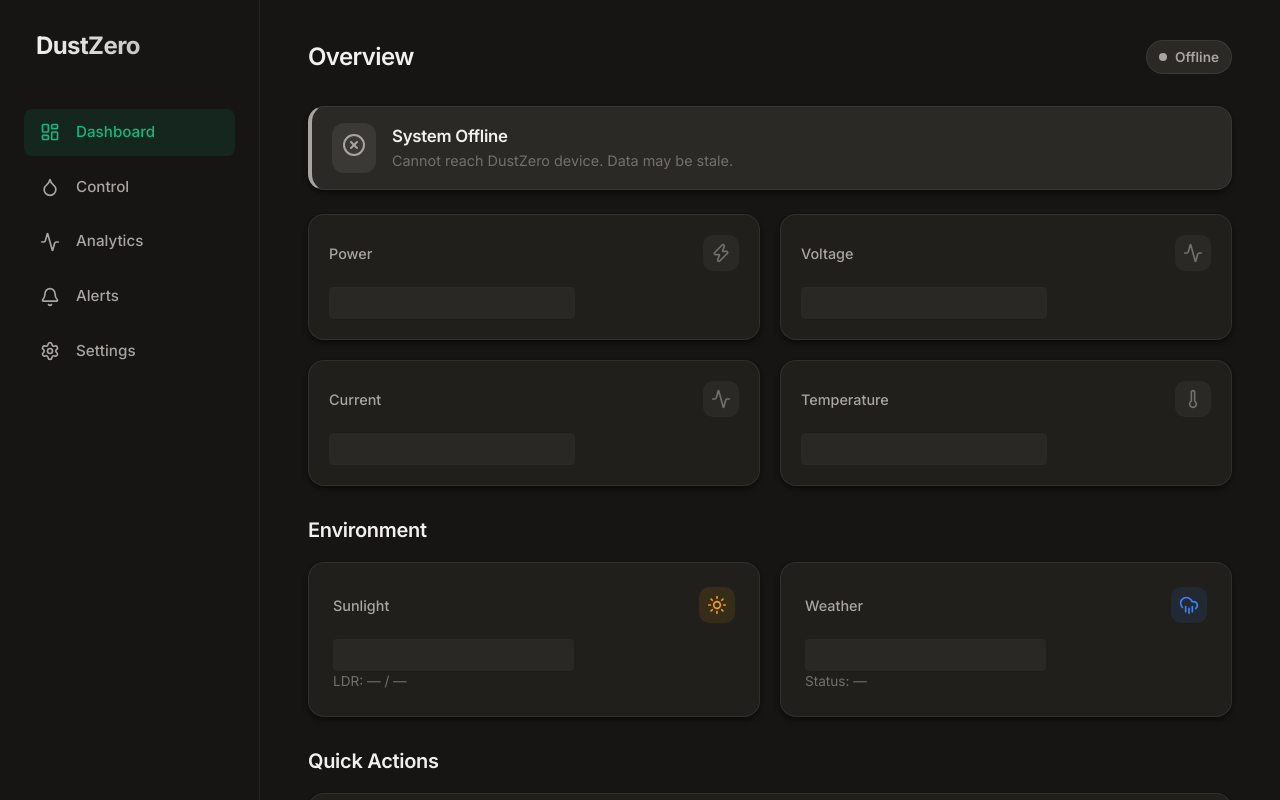
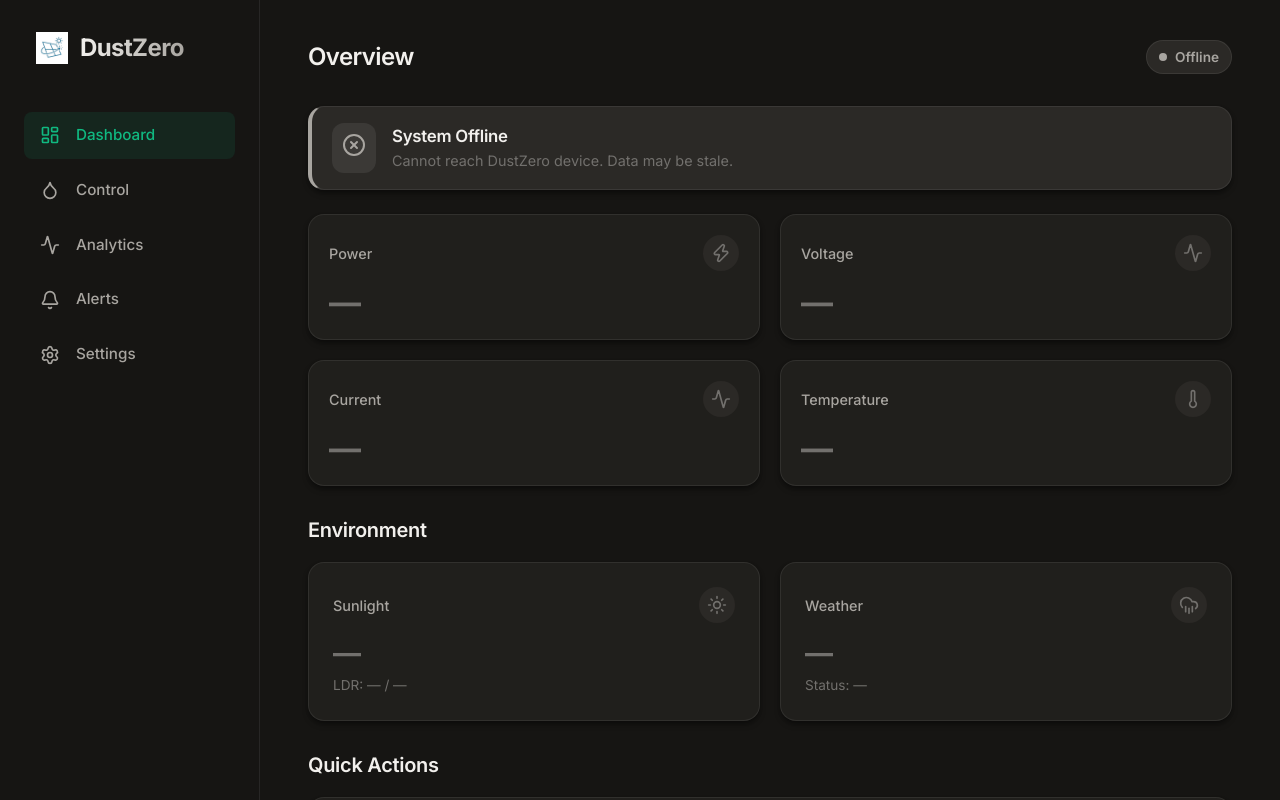
Before and after one commit to MTahaNadeem/DustZero-Web-App, a React (Vite) app: page / in a window 1280 px wide. Shown: the top 800 px of the page. Built offline with nearby package versions, Linux system fonts and the light colour scheme; no server answers; the database is empty.

Commit message:
Round 2 Polish: DustZero Web Dashboard

```diff
--- a/index.html
+++ b/index.html
@@ -3,9 +3,14 @@
 
 <head>
   <meta charset="UTF-8" />
-  <link rel="icon" type="image/svg+xml" href="/favicon.svg" />
+  <link rel="icon" type="image/png" href="/favicon.png" />
   <meta name="viewport" content="width=device-width, initial-scale=1.0" />
-  <title>temp_vite</title>
+  <title>DustZero — Smart Solar Panel Cleaning System</title>
+
+  <meta property="og:title" content="DustZero — Smart Solar Panel Cleaning System" />
+  <meta property="og:description" content="Dashboard for the Smart Automatic Solar Panel Cleaning System." />
+  <meta property="og:image" content="/og-image.png" />
+  <meta property="og:type" content="website" />
 </head>
 
 <body>
--- a/src/App.css
+++ b/src/App.css
@@ -83,9 +83,16 @@
   }
 
   .logo-container {
-    display: block;
+    display: flex;
+    align-items: center;
     margin-bottom: 48px;
     padding: 0 12px;
+  }
+
+  .logo-icon {
+    width: 32px;
+    height: 32px;
+    margin-right: 12px;
   }
 
   .logo-container h1 {
@@ -95,6 +102,7 @@
     background: linear-gradient(90deg, var(--text-primary), var(--text-secondary));
     -webkit-background-clip: text;
     -webkit-text-fill-color: transparent;
+    margin: 0;
   }
 
   .nav-links {
@@ -109,7 +117,6 @@
     font-size: 0.95rem;
     gap: 16px;
   }
-
   .nav-item:hover {
     background-color: var(--bg-elevated);
     color: var(--text-primary);
--- a/src/App.tsx
+++ b/src/App.tsx
@@ -18,6 +18,7 @@
   return (
     <nav className="sidebar">
       <div className="logo-container">
+        <img src="/favicon.png" alt="DustZero Logo" className="logo-icon" />
         <h1>DustZero</h1>
       </div>
       <div className="nav-links">
--- a/src/components/MetricCard.tsx
+++ b/src/components/MetricCard.tsx
@@ -42,7 +42,7 @@
           justifyContent: 'center',
           width: '36px',
           height: '36px',
-          borderRadius: '10px',
+          borderRadius: '50%',
           ...getBadgeStyle()
         }}>
           {icon}
@@ -51,13 +51,9 @@
 
       <div style={{ display: 'flex', alignItems: 'baseline', gap: '6px', marginTop: 'auto' }}>
         {isOffline ? (
-          <div style={{
-            height: '32px',
-            width: '60%',
-            backgroundColor: 'var(--border-subtle)',
-            borderRadius: '4px',
-            opacity: 0.5
-          }} />
+          <span style={{ fontSize: '2rem', fontWeight: 700, color: 'var(--text-muted)', lineHeight: 1 }}>
+            —
+          </span>
         ) : (
           <>
             <span style={{ fontSize: '2rem', fontWeight: 700, color: 'var(--text-primary)', lineHeight: 1 }}>
--- a/src/index.css
+++ b/src/index.css
@@ -128,7 +128,10 @@
 .gap-4 { gap: 1rem; }
 .gap-6 { gap: 1.5rem; }
 .grid { display: grid; }
-.grid-cols-2 { grid-template-columns: repeat(2, minmax(0, 1fr)); }
+.grid-cols-2 { grid-template-columns: minmax(0, 1fr); }
+@media (min-width: 768px) {
+  .grid-cols-2 { grid-template-columns: repeat(2, minmax(0, 1fr)); }
+}
 .mt-2 { margin-top: 0.5rem; }
 .mt-4 { margin-top: 1rem; }
 .mb-2 { margin-bottom: 0.5rem; }
@@ -192,6 +195,20 @@
   background-color: var(--bg-elevated);
 }
 
+.btn-ghost {
+  background-color: transparent;
+  color: var(--text-secondary);
+  border: 1px solid transparent;
+}
+.btn-ghost:hover:not(:disabled) {
+  background-color: var(--bg-elevated);
+  color: var(--text-primary);
+}
+.btn-ghost.active {
+  background-color: var(--bg-elevated);
+  color: var(--text-primary);
+}
+
 /* Layout */
 .app-container {
   display: flex;
@@ -201,7 +218,7 @@
 
 .main-content {
   flex: 1;
-  padding: 24px 20px;
+  padding: 24px 20px 80px 20px;
   overflow-y: auto;
   max-width: 1200px;
   margin: 0 auto;
--- a/src/pages/Alerts.tsx
+++ b/src/pages/Alerts.tsx
@@ -39,7 +39,7 @@
       {alerts.length === 0 ? (
         <div className="card" style={{ textAlign: 'center', padding: '60px 20px', color: 'var(--text-muted)' }}>
           <CheckCircle2 size={48} style={{ margin: '0 auto', marginBottom: '16px', opacity: 0.5 }} />
-          <p style={{ margin: 0, fontSize: '1.1rem' }}>No alerts recorded in this session.</p>
+          <p style={{ margin: 0, fontSize: '1.1rem' }}>No active alerts.</p>
         </div>
       ) : (
         <div style={{ display: 'flex', flexDirection: 'column', gap: '16px' }}>
--- a/src/pages/CleaningControl.tsx
+++ b/src/pages/CleaningControl.tsx
@@ -1,5 +1,6 @@
 import { useDustZero } from '../contexts/DustZeroContext';
-import { Power, Octagon } from 'lucide-react';
+import { Power, Octagon, CheckCircle2 } from 'lucide-react';
+import { formatDistanceToNow } from 'date-fns';
 
 const CleaningControl = () => {
   const { device, isOnline, sendCommand, isLoadingCommand } = useDustZero();
@@ -82,9 +83,32 @@
             <span style={{ fontSize: '1.25rem', fontWeight: 700, color: !isOnline ? 'var(--text-muted)' : 'var(--text-primary)', textAlign: 'center', padding: '0 10px', marginTop: '8px' }}>
               {!isOnline ? '—' : getPhaseName(device?.cleaning_state)}
             </span>
-            <span style={{ fontSize: '2rem', fontWeight: 700, color: 'var(--accent-green)', marginTop: '12px', lineHeight: 1 }}>
-              {!isOnline ? '—' : `${progress}%`}
-            </span>
+
+            {(!isOnline || isStopped) ? (
+              <div style={{ marginTop: '16px', color: isOnline ? 'var(--accent-green)' : 'var(--text-muted)' }}>
+                <CheckCircle2 size={32} />
+              </div>
+            ) : (
+              <span style={{ fontSize: '2rem', fontWeight: 700, color: 'var(--accent-green)', marginTop: '12px', lineHeight: 1 }}>
+                {progress}%
+              </span>
+            )}
+          </div>
+        </div>
+
+        <div style={{ display: 'flex', justifyContent: 'center', gap: '32px', marginTop: '40px', width: '100%' }}>
+          <div style={{ textAlign: 'center' }}>
+            <div className="text-secondary" style={{ fontSize: '0.85rem', marginBottom: '4px' }}>Cycles Today</div>
+            <div style={{ fontSize: '1.25rem', fontWeight: 600, color: 'var(--text-primary)' }}>
+              {isOnline ? (device?.cycles_today ?? 0) : '—'}
+            </div>
+          </div>
+          <div style={{ width: '1px', backgroundColor: 'var(--border-subtle)' }}></div>
+          <div style={{ textAlign: 'center' }}>
+            <div className="text-secondary" style={{ fontSize: '0.85rem', marginBottom: '4px' }}>Last Active</div>
+            <div style={{ fontSize: '1.1rem', fontWeight: 600, color: 'var(--text-primary)' }}>
+              {isOnline && device?.last_clean_time ? formatDistanceToNow(new Date(device.last_clean_time), { addSuffix: true }) : '—'}
+            </div>
           </div>
         </div>
       </div>
--- a/src/pages/Dashboard.tsx
+++ b/src/pages/Dashboard.tsx
@@ -30,9 +30,16 @@
     <div>
       <div style={{ display: 'flex', justifyContent: 'space-between', alignItems: 'center', marginBottom: '32px' }}>
         <h2 style={{ margin: 0 }}>Overview</h2>
-        <div className={`status-badge ${isOnline ? 'online' : 'offline'}`}>
-          <span className="status-dot"></span>
-          {isOnline ? 'Online' : 'Offline'}
+        <div style={{ display: 'flex', alignItems: 'center', gap: '12px' }}>
+          {isOnline && lastUpdated && (
+            <span className="text-muted" style={{ fontSize: '0.85rem' }}>
+              Updated {lastUpdated.replace('about ', '')}
+            </span>
+          )}
+          <div className={`status-badge ${isOnline ? 'online' : 'offline'}`}>
+            <span className="status-dot"></span>
+            {isOnline ? 'Online' : 'Offline'}
+          </div>
         </div>
       </div>
 
@@ -80,15 +87,21 @@
             <span className="text-secondary" style={{ fontSize: '0.9rem', fontWeight: 500 }}>Sunlight</span>
             <div style={{
               display: 'flex', alignItems: 'center', justifyContent: 'center',
-              width: '36px', height: '36px', borderRadius: '10px',
-              backgroundColor: 'var(--accent-amber-bg)'
+              width: '36px', height: '36px', borderRadius: '50%',
+              backgroundColor: isOnline ? 'var(--accent-amber-bg)' : 'var(--bg-elevated)'
             }}>
-              <Sun size={20} color="var(--accent-amber)" />
+              <Sun size={20} color={isOnline ? 'var(--accent-amber)' : 'var(--text-muted)'} />
             </div>
           </div>
           <div style={{ marginTop: 'auto' }}>
             {!isOnline ? (
-              <div style={{ height: '32px', width: '60%', backgroundColor: 'var(--border-subtle)', borderRadius: '4px', opacity: 0.5 }} />
+              <div style={{
+                fontSize: '1.75rem',
+                fontWeight: 700,
+                color: 'var(--text-muted)',
+                lineHeight: 1,
+                marginBottom: '8px'
+              }}>—</div>
             ) : (
               <div style={{
                 fontSize: '1.75rem',
@@ -111,15 +124,21 @@
             <span className="text-secondary" style={{ fontSize: '0.9rem', fontWeight: 500 }}>Weather</span>
             <div style={{
               display: 'flex', alignItems: 'center', justifyContent: 'center',
-              width: '36px', height: '36px', borderRadius: '10px',
-              backgroundColor: 'var(--accent-blue-bg)'
+              width: '36px', height: '36px', borderRadius: '50%',
+              backgroundColor: isOnline ? 'var(--accent-blue-bg)' : 'var(--bg-elevated)'
             }}>
-              <CloudRain size={20} color="var(--accent-blue)" />
+              <CloudRain size={20} color={isOnline ? 'var(--accent-blue)' : 'var(--text-muted)'} />
             </div>
           </div>
           <div style={{ marginTop: 'auto' }}>
             {!isOnline ? (
-              <div style={{ height: '32px', width: '60%', backgroundColor: 'var(--border-subtle)', borderRadius: '4px', opacity: 0.5 }} />
+              <div style={{
+                fontSize: '1.75rem',
+                fontWeight: 700,
+                color: 'var(--text-muted)',
+                lineHeight: 1,
+                marginBottom: '8px'
+              }}>—</div>
             ) : (
               <div style={{
                 fontSize: '1.75rem',
@@ -157,7 +176,7 @@
           </div>
           <div style={{ backgroundColor: 'var(--bg-elevated)', padding: '12px 16px', borderRadius: '8px', fontSize: '0.9rem', display: 'flex', alignItems: 'center', gap: '8px' }}>
             <strong style={{ color: 'var(--text-primary)' }}>Status:</strong>
-            <span style={{ color: conditionsMet ? 'var(--accent-green)' : 'var(--text-secondary)' }}>
+            <span style={{ color: !isOnline ? 'var(--text-muted)' : (conditionsMet ? 'var(--accent-green)' : 'var(--text-secondary)') }}>
               {isOnline ? (conditionsMet ? 'Conditions met (Will clean soon)' : 'Waiting for strong sun, no rain, low power') : 'Unknown'}
             </span>
           </div>
@@ -188,7 +207,7 @@
 
       <div style={{ textAlign: 'center', marginTop: '40px', marginBottom: '80px' }}>
         <span className="text-muted" style={{ fontSize: '0.85rem' }}>
-          {isOnline ? `Last updated ${lastUpdated}` : 'Data may be out of date'}
+          {!isOnline && 'Data may be out of date. Reconnecting...'}
         </span>
       </div>
     </div>
--- a/src/types/index.ts
+++ b/src/types/index.ts
@@ -20,6 +20,8 @@
   cleaning_steps: number;
   fault: boolean;
   updated_at: string; // ISO timestamp
+  cycles_today?: number;
+  last_clean_time?: string;
 }
 
 export interface DeviceHistory {
```
Also changed, not shown: src/pages/Analytics.tsx (+32 -32 lines), src/pages/Settings.tsx (+33 -10 lines), public/favicon.png (added), public/og-image.png (added).
